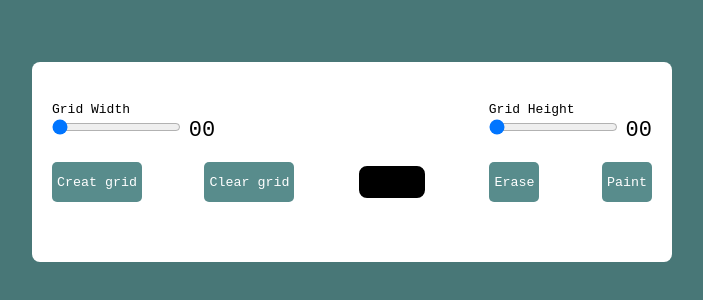
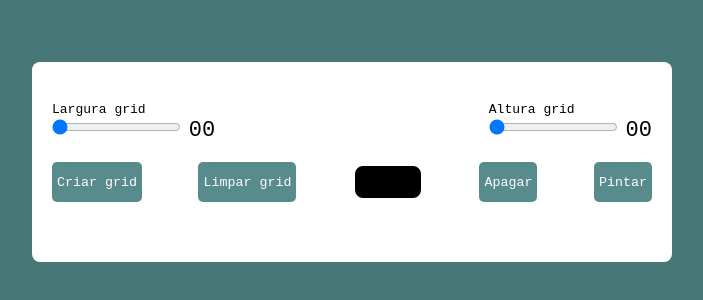
Before and after one commit to saraego/gerador-pixels-2, a plain HTML site: page index.html in a window 1280 px wide. Shown: the part 238-538 px from the top of the page, without its empty margins (288-991 px from the left). Drawn offline with Linux system fonts and the light colour scheme.

Commit message:
Atualizando html e js

```diff
--- a/index.html
+++ b/index.html
@@ -12,24 +12,24 @@
        <div class="options">
             <div class="opt-wrapper">
                 <div class="slider">
-                    <label for="">Grid Width</label>
+                    <label for="">Largura grid</label>
                     <input type="range" id="width-range" min="1" max="35">
                     <span id="width-value">00</span>
                 </div>
 
                 <div class="slider">
-                    <label for="">Grid Height</label>
+                    <label for="">Altura grid</label>
                     <input type="range" id="height-range" min="1" max="35">
                     <span id="height-value">00</span>
                 </div>
             </div>
 
             <div class="opt-wrapper">
-                <button id="submit-grid">Creat grid</button>
-                <button id="clear-grid">Clear grid</button>
+                <button id="submit-grid">Criar grid</button>
+                <button id="clear-grid">Limpar grid</button>
                 <input type="color" id="color-input">
-                <button id="erase-btn">Erase</button>
-                <button id="paint-btn">Paint</button>
+                <button id="erase-btn">Apagar</button>
+                <button id="paint-btn">Pintar</button>
             </div>
        </div>
 
--- a/script.js
+++ b/script.js
@@ -5,7 +5,7 @@ let gridWidth = document.getElementById("width-range");//ok
 let gridHeight = document.getElementById("height-range");//ok
 let colorButton = document.getElementById("color-input")//ok
 let eraseBtn = document.getElementById("erase-btn")//ok
-let paintBtn = document.getElementById("paint-btn")
+let paintBtn = document.getElementById("paint-btn")//ok
 let widthValue = document.getElementById("width-value");//ok
 let heightValue = document.getElementById("height-value");//ok
 
@@ -18,7 +18,7 @@ let events = {
     },
     touch:{
         down:"touchstart",
-        mobe: "touchmove",
+        move: "touchmove",
         up : "touchend"
     }
 };
@@ -28,7 +28,7 @@ let deviceType = "";
 let draw = false;
 let erase = false;
 
-const isToucheDevice =()=>{
+const isToucheDevice =()=>{// verifica se o dispositivo do usuário suporta eventos de toque (touch) ou se é necessário usar um mouse.
     try{
         document.createEvent("TouchEvent");
         deviceType = "touch"
@@ -41,7 +41,7 @@ const isToucheDevice =()=>{
 
 isToucheDevice()
 
-gridButtonCreate.addEventListener("click",()=>{
+gridButtonCreate.addEventListener("click",()=>{// responsavel de criar as linhas e colunas
     container.innerHTML = "";
     console.log("ola");
     let count = 0;
```
